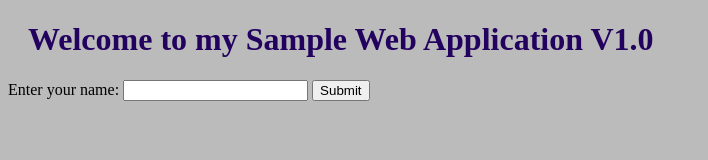
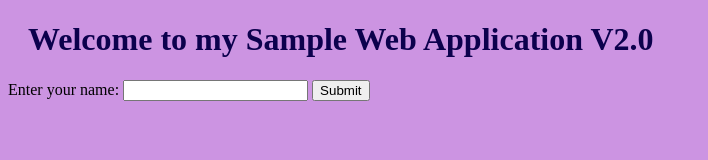
Before and after one commit to devopssuri789/test-demo, a plain HTML site: page index.html in a window 1280 px wide. Shown: the whole page, without its empty margins (0-708 px from the left). Drawn offline with Linux system fonts and the light colour scheme.

Commit message:
v2.0 updated

```diff
--- a/index.html
+++ b/index.html
@@ -1,20 +1,20 @@
 <!DOCTYPE html>
 <html>
   <head>
-    <title>Sample Web Application v1.0</title>
+    <title>Sample Web Application v2.0</title>
     <style>
       /* CSS styles go here */
       body {
-        background-color: rgb(187, 187, 187);
+        background-color: rgb(204, 148, 226);
       }
       h1 {
-        color: rgb(34, 2, 94);
+        color: rgb(12, 1, 77);
         margin-left: 20px;
       }
     </style>
   </head>
   <body>
-    <h1>Welcome to my Sample Web Application V1.0</h1>
+    <h1>Welcome to my Sample Web Application V2.0</h1>
     <form>
       <label for="name">Enter your name:</label>
       <input type="text" id="name" name="name">
```
